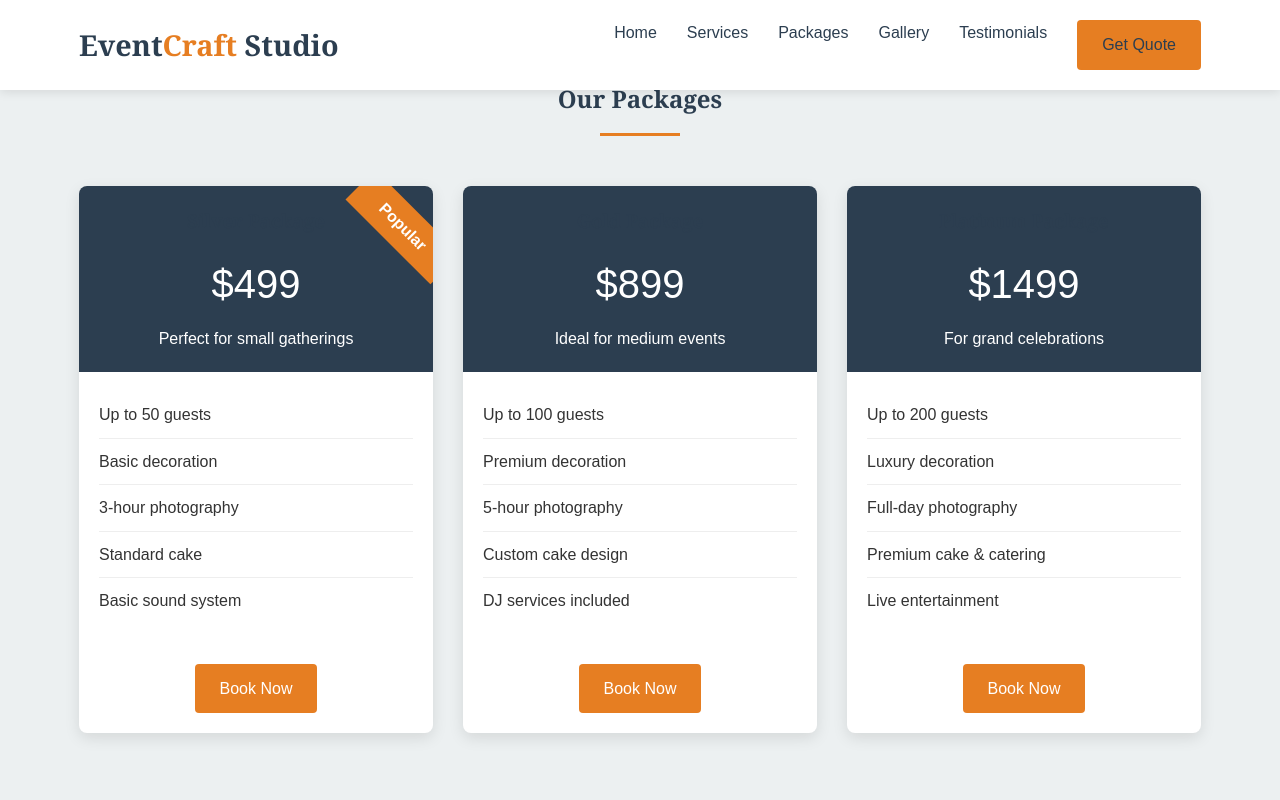
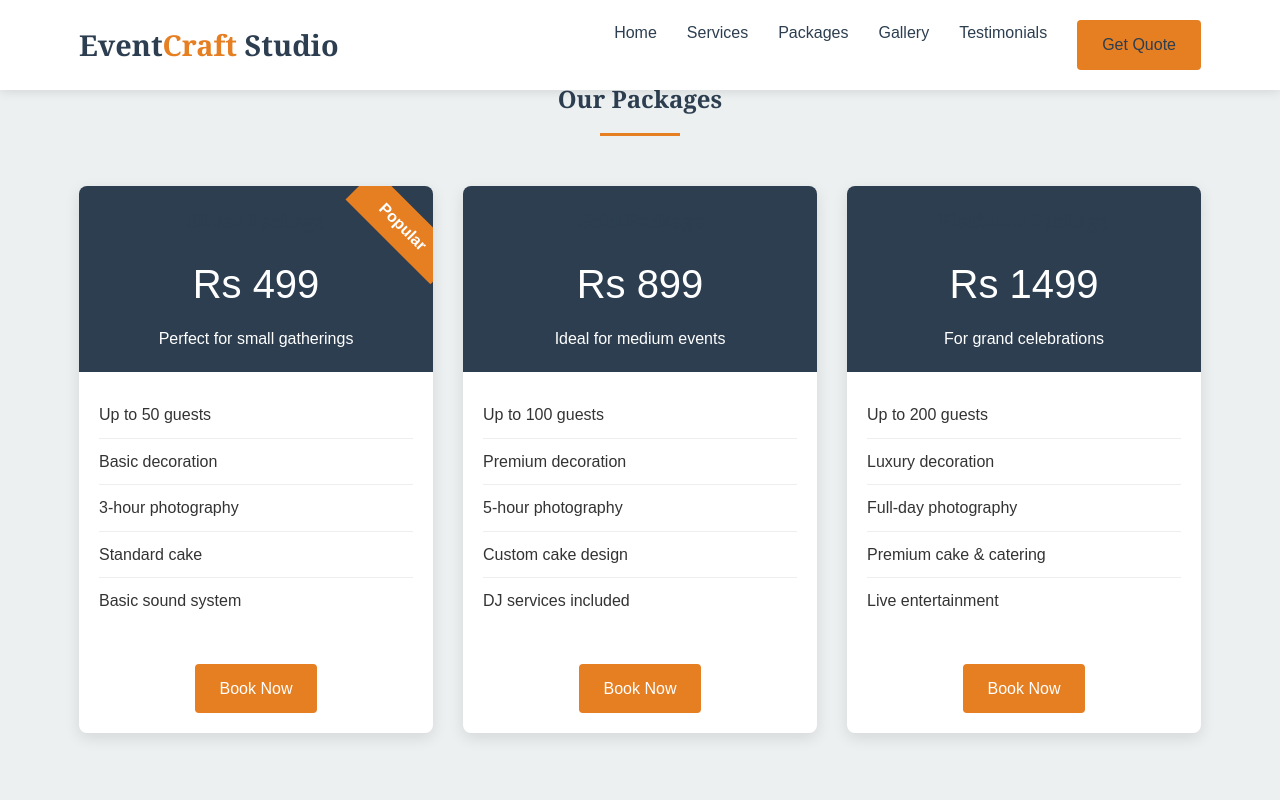
Before and after one commit to NehaAslam795/EventCraft-Studio---Professional-Event-Planning, a plain HTML site: page packages.html in a window 1280 px wide. Shown: the top 800 px of the page. Drawn offline with Linux system fonts and the light colour scheme.

Commit message:
Fix HTML encoding issues in packages.html

```diff
--- a/packages.html
+++ b/packages.html
@@ -36,7 +36,7 @@
                     <div class="package-badge">Popular</div>
                     <div class="package-header">
                         <h3>Silver Package</h3>
-                        <div class="package-price">$499</div>
+                        <div class="package-price">Rs 499</div>
                         <p>Perfect for small gatherings</p>
                     </div>
                     <ul class="package-features">
@@ -53,7 +53,7 @@
                 <div class="package-card">
                     <div class="package-header">
                         <h3>Gold Package</h3>
-                        <div class="package-price">$899</div>
+                        <div class="package-price">Rs 899</div>
                         <p>Ideal for medium events</p>
                     </div>
                     <ul class="package-features">
@@ -70,7 +70,7 @@
                 <div class="package-card">
                     <div class="package-header">
                         <h3>Platinum Package</h3>
-                        <div class="package-price">$1499</div>
+                        <div class="package-price">Rs 1499</div>
                         <p>For grand celebrations</p>
                     </div>
                     <ul class="package-features">
@@ -145,4 +145,5 @@
     </script>
 
 </body>
+
 </html>
```
